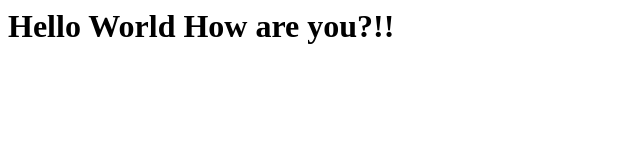
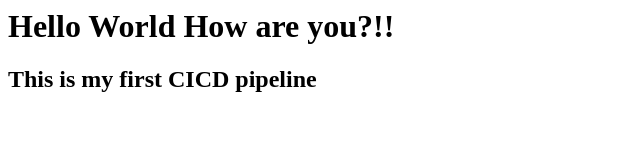
Before and after one commit to sibtainp/jenkins, a plain HTML site: page index.html in a window 1280 px wide. Shown: the whole page, without its empty margins (0-640 px from the left). Drawn offline with Linux system fonts and the light colour scheme.

Commit message:
Modified files

```diff
--- a/index.html
+++ b/index.html
@@ -2,5 +2,6 @@
    	<title>Hello World</title>
         <body>
 		<h1>Hello World How are you?!!</h1>
+		<h2>This is my first CICD pipeline</h2>
 	</body>
 </html>
```
